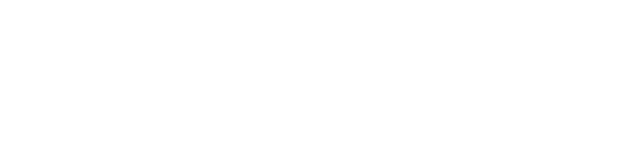
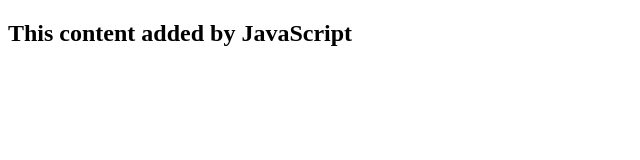
Before and after one commit to Beden123/Student-Generator-Form, a plain HTML site: page index.html in a window 1280 px wide. Shown: the whole page, without its empty margins (0-640 px from the left). Drawn offline with Linux system fonts and the light colour scheme.

Commit message:
add script.js, connect to index.html

```diff
--- a/index.html
+++ b/index.html
@@ -4,7 +4,10 @@
     <meta charset="UTF-8" />
     <meta http-equiv="X-UA-Compatible" content="IE=edge" />
     <meta name="viewport" content="width=device-width, initial-scale=1.0" />
+    <link rel="stylesheet" href="style.css" />
     <title>Student Grade Generator</title>
   </head>
-  <body></body>
+  <body>
+    <script src="script.js"></script>
+  </body>
 </html>
--- /dev/null
+++ b/script.js
@@ -0,0 +1,3 @@
+const h2 = document.createElement("h2");
+h2.textContent = "This content added by JavaScript";
+document.querySelector("body").appendChild(h2);
```
